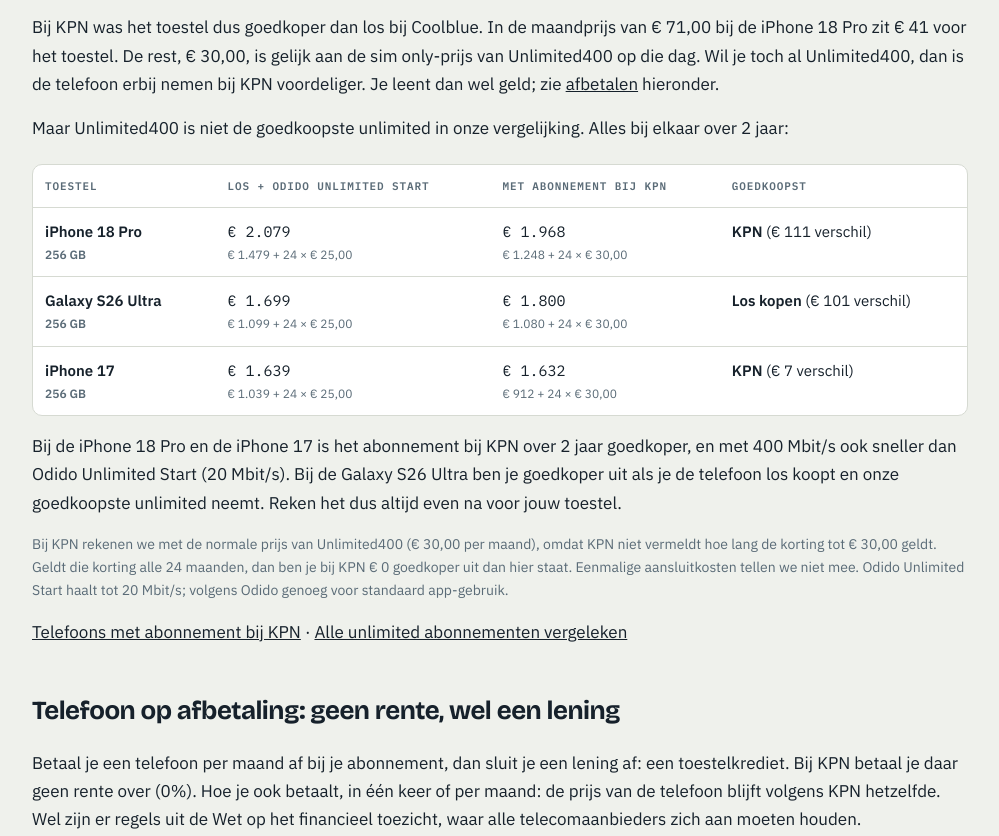
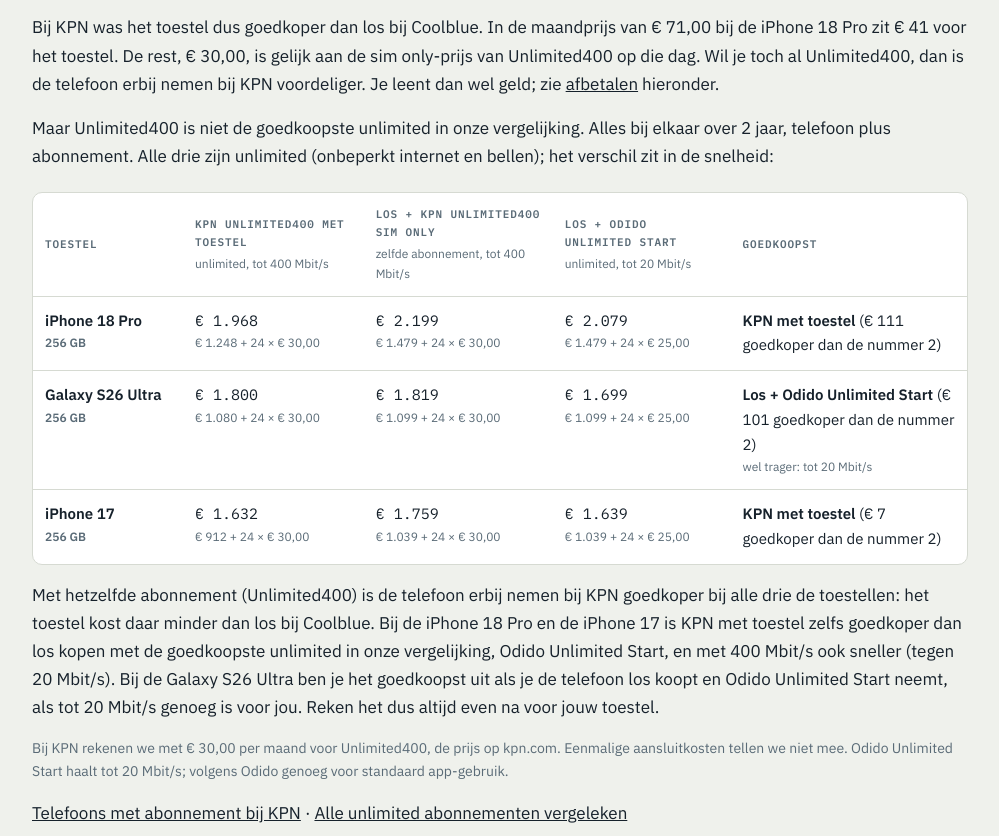
Before and after one commit to tummersruud-ux/eerlijktelecomadvies, a plain HTML site: page telefoons.html in a window 1280 px wide. Shown: the part 8883-9719 px from the top of the page, without its empty margins (140-1139 px from the left). Drawn offline with Linux system fonts and the light colour scheme.

Commit message:
Telefoons: los of met abonnement vergelijkt nu ook hetzelfde abonnement (KPN Unlimited400 sim only), met snelheid in elke kolom
De eigenaar vroeg of we wel dezelfde abonnementen vergelijken: bij KPN stond niet dat het unlimited was.
Ook de zin over een KPN-korting staat er alleen nog als er echt een actieprijs is.

Co-Authored-By: Claude Opus 5.5 <noreply@anthropic.com>

```diff
--- a/telefoons.html
+++ b/telefoons.html
@@ -152,6 +152,7 @@ th{text-align:left;font-family:var(--mono);font-size:11px;letter-spacing:.08em;t
 td{padding:12px 12px;border-bottom:1px solid var(--line);font-size:15px;vertical-align:top}
 td.num{font-family:var(--mono);white-space:nowrap}
 .netwerk{display:block;font-size:12px;color:var(--ink-soft);font-family:var(--body)}
+th .netwerk{text-transform:none;letter-spacing:0;font-weight:400;margin-top:3px}
 td.prov{font-weight:600}
 .springen{display:flex;flex-wrap:wrap;gap:10px;margin-top:22px}
 .springen a{background:var(--card);border:1px solid var(--line);padding:9px 14px;text-decoration:none;font-weight:600;font-size:14.5px}
@@ -488,34 +489,37 @@ a.simlink{display:block;margin-top:12px;font-weight:600;font-size:14.5px;color:v
     </table>
   </div>
   <p>Bij KPN was het toestel dus goedkoper dan los bij Coolblue. In de maandprijs van € 71,00 bij de iPhone 18 Pro zit € 41 voor het toestel. De rest, € 30,00, is gelijk aan de sim only-prijs van Unlimited400 op die dag. Wil je toch al Unlimited400, dan is de telefoon erbij nemen bij KPN voordeliger. Je leent dan wel geld; zie <a href="#afbetalen">afbetalen</a> hieronder.</p>
-  <p>Maar Unlimited400 is niet de goedkoopste unlimited in onze vergelijking. Alles bij elkaar over 2 jaar:</p>
+  <p>Maar Unlimited400 is niet de goedkoopste unlimited in onze vergelijking. Alles bij elkaar over 2 jaar, telefoon plus abonnement. Alle drie zijn unlimited (onbeperkt internet en bellen); het verschil zit in de snelheid:</p>
   <div class="tablewrap">
     <table>
-      <thead><tr><th>Toestel</th><th>Los + Odido Unlimited Start</th><th>Met abonnement bij KPN</th><th>Goedkoopst</th></tr></thead>
+      <thead><tr><th>Toestel</th><th>KPN Unlimited400 met toestel<span class="netwerk">unlimited, tot 400 Mbit/s</span></th><th>Los + KPN Unlimited400 sim only<span class="netwerk">zelfde abonnement, tot 400 Mbit/s</span></th><th>Los + Odido Unlimited Start<span class="netwerk">unlimited, tot 20 Mbit/s</span></th><th>Goedkoopst</th></tr></thead>
       <tbody>
           <tr>
             <td class="prov">iPhone 18 Pro<span class="netwerk">256 GB</span></td>
+            <td class="num">€ 1.968<span class="netwerk">€ 1.248 + 24 × € 30,00</span></td>
+            <td class="num">€ 2.199<span class="netwerk">€ 1.479 + 24 × € 30,00</span></td>
             <td class="num">€ 2.079<span class="netwerk">€ 1.479 + 24 × € 25,00</span></td>
-            <td class="num">€ 1.968<span class="netwerk">€ 1.248 + 24 × € 30,00</span></td>
-            <td><strong>KPN</strong> (€ 111 verschil)</td>
+            <td><strong>KPN met toestel</strong> (€ 111 goedkoper dan de nummer 2)</td>
           </tr>
           <tr>
             <td class="prov">Galaxy S26 Ultra<span class="netwerk">256 GB</span></td>
+            <td class="num">€ 1.800<span class="netwerk">€ 1.080 + 24 × € 30,00</span></td>
+            <td class="num">€ 1.819<span class="netwerk">€ 1.099 + 24 × € 30,00</span></td>
             <td class="num">€ 1.699<span class="netwerk">€ 1.099 + 24 × € 25,00</span></td>
-            <td class="num">€ 1.800<span class="netwerk">€ 1.080 + 24 × € 30,00</span></td>
-            <td><strong>Los kopen</strong> (€ 101 verschil)</td>
+            <td><strong>Los + Odido Unlimited Start</strong> (€ 101 goedkoper dan de nummer 2)<span class="netwerk">wel trager: tot 20 Mbit/s</span></td>
           </tr>
           <tr>
             <td class="prov">iPhone 17<span class="netwerk">256 GB</span></td>
+            <td class="num">€ 1.632<span class="netwerk">€ 912 + 24 × € 30,00</span></td>
+            <td class="num">€ 1.759<span class="netwerk">€ 1.039 + 24 × € 30,00</span></td>
             <td class="num">€ 1.639<span class="netwerk">€ 1.039 + 24 × € 25,00</span></td>
-            <td class="num">€ 1.632<span class="netwerk">€ 912 + 24 × € 30,00</span></td>
-            <td><strong>KPN</strong> (€ 7 verschil)</td>
+            <td><strong>KPN met toestel</strong> (€ 7 goedkoper dan de nummer 2)</td>
           </tr>
       </tbody>
     </table>
   </div>
-  <p>Bij de iPhone 18 Pro en de iPhone 17 is het abonnement bij KPN over 2 jaar goedkoper, en met 400 Mbit/s ook sneller dan Odido Unlimited Start (20 Mbit/s). Bij de Galaxy S26 Ultra ben je goedkoper uit als je de telefoon los koopt en onze goedkoopste unlimited neemt. Reken het dus altijd even na voor jouw toestel.</p>
-  <p class="uitleg-kort">Bij KPN rekenen we met de normale prijs van Unlimited400 (€ 30,00 per maand), omdat KPN niet vermeldt hoe lang de korting tot € 30,00 geldt. Geldt die korting alle 24 maanden, dan ben je bij KPN € 0 goedkoper uit dan hier staat. Eenmalige aansluitkosten tellen we niet mee. Odido Unlimited Start haalt tot 20 Mbit/s; volgens Odido genoeg voor standaard app-gebruik.</p>
+  <p>Met hetzelfde abonnement (Unlimited400) is de telefoon erbij nemen bij KPN goedkoper bij alle drie de toestellen: het toestel kost daar minder dan los bij Coolblue. Bij de iPhone 18 Pro en de iPhone 17 is KPN met toestel zelfs goedkoper dan los kopen met de goedkoopste unlimited in onze vergelijking, Odido Unlimited Start, en met 400 Mbit/s ook sneller (tegen 20 Mbit/s). Bij de Galaxy S26 Ultra ben je het goedkoopst uit als je de telefoon los koopt en Odido Unlimited Start neemt, als tot 20 Mbit/s genoeg is voor jou. Reken het dus altijd even na voor jouw toestel.</p>
+  <p class="uitleg-kort">Bij KPN rekenen we met € 30,00 per maand voor Unlimited400, de prijs op kpn.com. Eenmalige aansluitkosten tellen we niet mee. Odido Unlimited Start haalt tot 20 Mbit/s; volgens Odido genoeg voor standaard app-gebruik.</p>
   <p><a href="https://www.kpn.com/shop/mobiel/telefoons" rel="noopener" target="_blank">Telefoons met abonnement bij KPN</a> · <a href="sim-only.html#unlimited">Alle unlimited abonnementen vergeleken</a></p>
 
   <h2 id="afbetalen">Telefoon op afbetaling: geen rente, wel een lening</h2>
```
Also changed, not shown: black-friday-sim-only.html (+1 -0 lines), galaxy-a57-kopen.html (+1 -0 lines), galaxy-s26-ultra-kopen.html (+1 -0 lines), iphone-17-kopen.html (+1 -0 lines), iphone-18-pro-max-kopen.html (+1 -0 lines), moto-g75-kopen.html (+1 -0 lines), op-welk-netwerk-zit.html (+1 -0 lines), pixel-10a-kopen.html (+1 -0 lines), sim-only-kpn-netwerk.html (+1 -0 lines), sim-only-odido-netwerk.html (+1 -0 lines), sim-only-vodafone-netwerk.html (+1 -0 lines), sim-only.html (+1 -0 lines), xiaomi-17t-kopen.html (+1 -0 lines).
